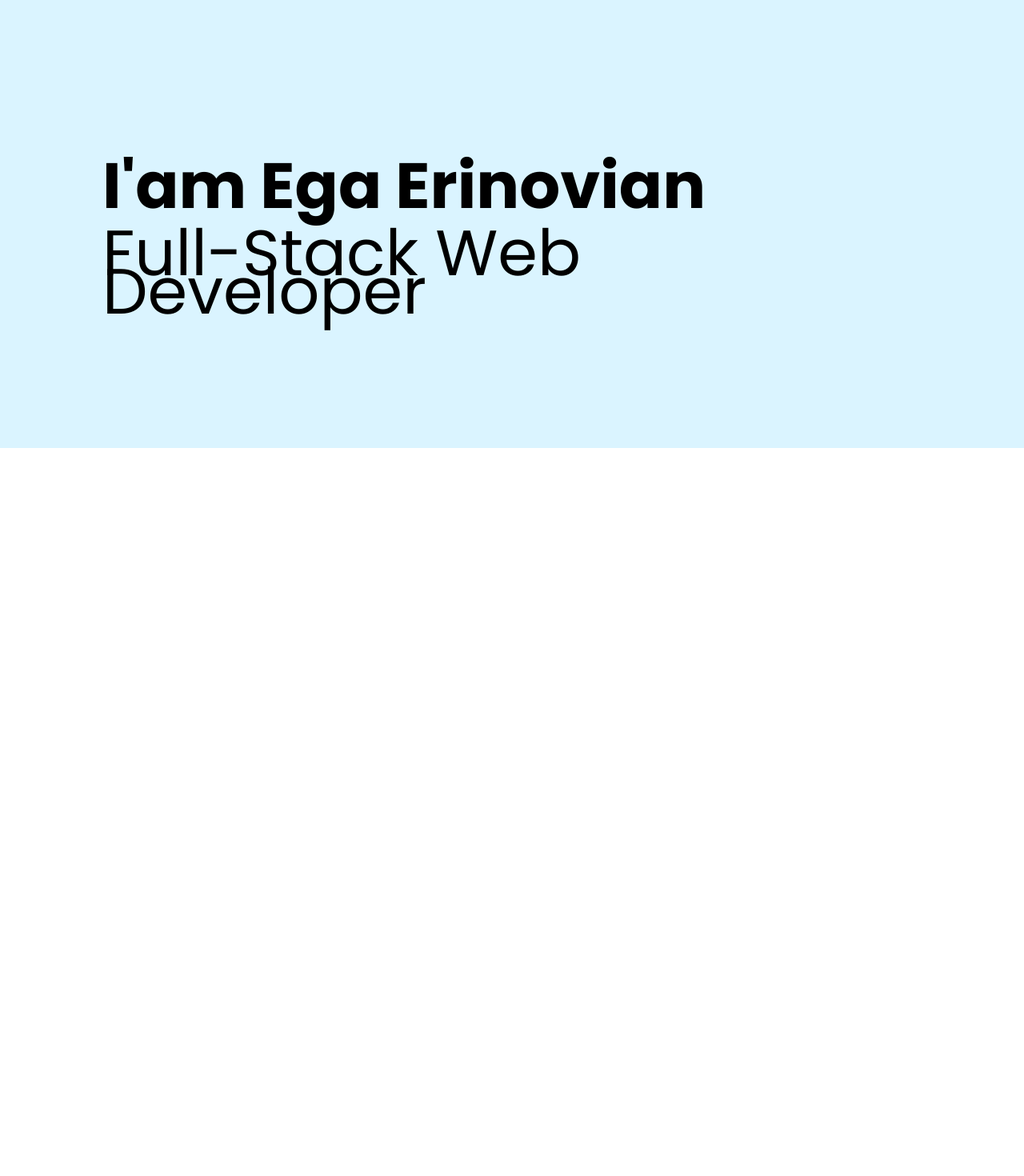
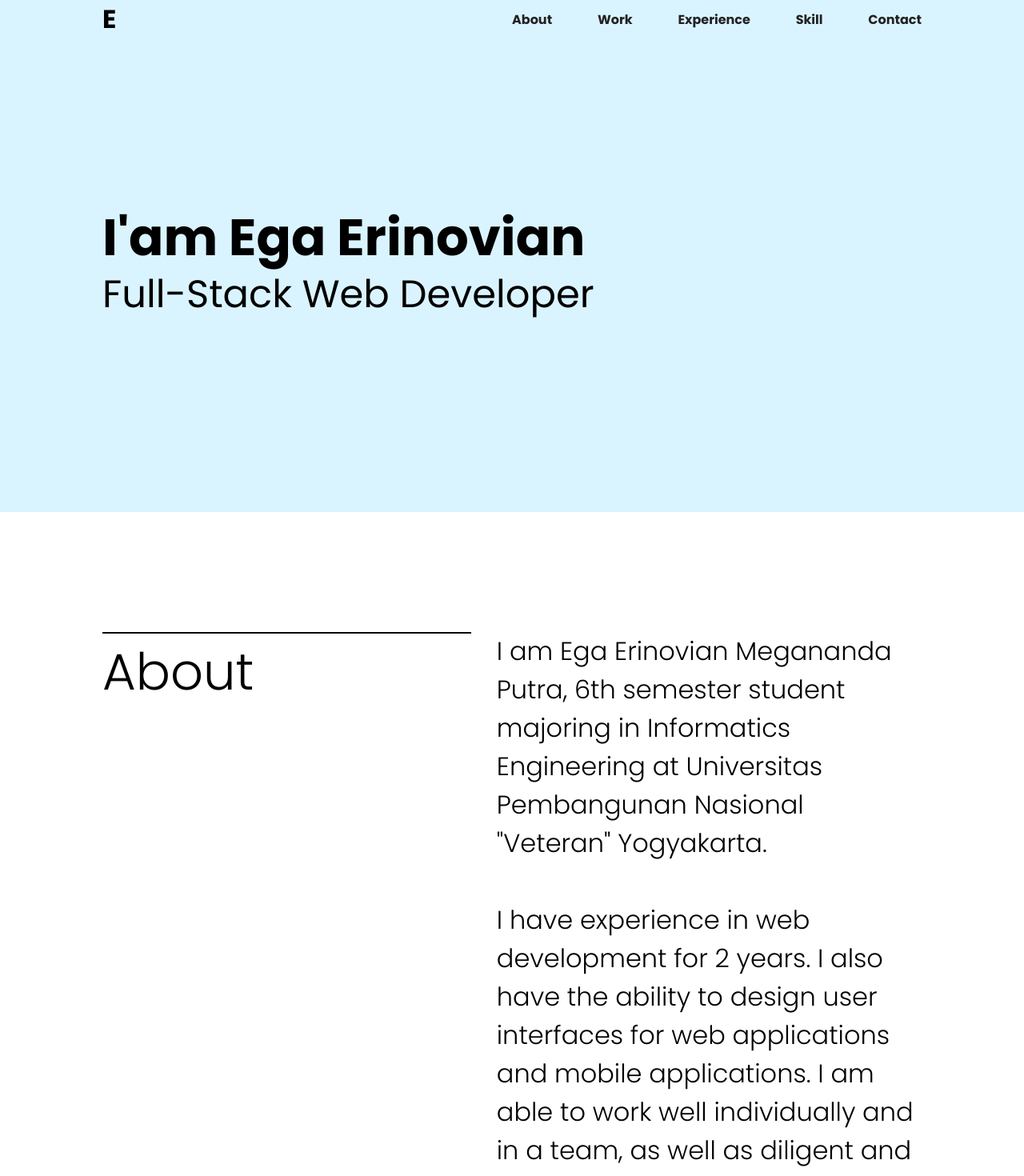
Before and after one commit to ega-erinovian/portfolio-v4, a React (Create React App) app: page / in a window 1280 px wide. Shown: the top 1470 px of the page at 80% size. Before the commit the page ends 800 px from the top, so only its background shows below. Built offline with nearby package versions, Linux system fonts and the light colour scheme; the HTML template or start-up script is replaced by a standard one.

Commit message:
finished navbar and header section

```diff
--- a/src/App.css
+++ b/src/App.css
@@ -1,5 +1,7 @@
 body{
   background-color: #fff;
+  min-width: 100vw;
+  overflow-x: hidden;
 }
 
 a{
@@ -7,6 +9,10 @@ a{
   text-decoration: none;
 }
 
+li{
+  list-style: none;
+}
+
 .container_padding{
   padding: 0 10vw;
 }
--- a/src/App.js
+++ b/src/App.js
@@ -1,10 +1,14 @@
 import './App.css';
+import Navbar from './components/navbar/Navbar';
+import About from './containers/about/About';
 import Header from './containers/header/Header';
 
 function App() {
   return (
     <>
+      <Navbar />
       <Header />
+      <About />
     </>
   );
 }
--- a/src/components/navbar/Navbar.jsx
+++ b/src/components/navbar/Navbar.jsx
@@ -0,0 +1,37 @@
+import React from 'react'
+import "./navbar.css"
+
+const Navbar = () => {
+  return (
+    <div className="navbar">
+        <div className='container_padding'>
+            <div className="menuToggle">
+              <input type="checkbox" />
+              <span></span>
+              <span></span>
+              <span></span>
+              <ul className="menu">
+                <li><a href="#">About</a></li>
+                <li><a href="#">Work</a></li>
+                <li><a href="#">Experience</a></li>
+                <li><a href="#">Skill</a></li>
+                <li><a href="#">Contact</a></li>
+              </ul>
+            </div>
+
+            <nav className='desktop'>
+              <h1>E</h1>
+              <ul>
+                  <li><a href="#about">About</a></li>
+                  <li><a href="#work">Work</a></li>
+                  <li><a href="#experience">Experience</a></li>
+                  <li><a href="#skill">Skill</a></li>
+                  <li><a href="#contact">Contact</a></li>
+              </ul>
+            </nav>
+        </div>
+    </div>
+  )
+}
+
+export default Navbar
--- a/src/components/navbar/navbar.css
+++ b/src/components/navbar/navbar.css
@@ -0,0 +1,185 @@
+.navbar{
+    width: 100vw;
+    position: fixed;
+    background-color: var(--color-bg);
+}
+
+.navbar .desktop h1{
+    font-size: 2rem;
+    transition: all .5s cubic-bezier(0.9,0.2,0.05,0.9);
+    -webkit-transition: all .5s cubic-bezier(0.9,0.2,0.05,0.9);
+    -moz-transition: all .5s cubic-bezier(0.9,0.2,0.05,0.9);
+    -ms-transition: all .5s cubic-bezier(0.9,0.2,0.05,0.9);
+    -o-transition: all .5s cubic-bezier(0.9,0.2,0.05,0.9);
+}
+
+.navbar .desktop h1:hover{
+    transform: skewY(-20deg);
+    -webkit-transform: skewY(-20deg);
+    -moz-transform: skewY(-20deg);
+    -ms-transform: skewY(-20deg);
+    -o-transform: skewY(-20deg);
+}
+
+.navbar .desktop{
+    width: 100%;
+    display: flex;
+    align-items: center;
+    justify-content: space-between;
+}
+
+.navbar .desktop ul{
+    width: 50%;
+    display: flex;
+    justify-content: space-between;
+    align-items: center;
+    font-weight: bold;
+}
+
+.navbar .desktop ul li{
+    transition: all .4s cubic-bezier(0.9,0.2,0.05,0.9);
+    -webkit-transition: all .4s cubic-bezier(0.9,0.2,0.05,0.9);
+    -moz-transition: all .4s cubic-bezier(0.9,0.2,0.05,0.9);
+    -ms-transition: all .4s cubic-bezier(0.9,0.2,0.05,0.9);
+    -o-transition: all .4s cubic-bezier(0.9,0.2,0.05,0.9);
+}
+
+.navbar .desktop ul li:hover{
+    transform: skewY(-10deg);
+    -webkit-transform: skewY(-10deg);
+    -moz-transform: skewY(-10deg);
+    -ms-transform: skewY(-10deg);
+    -o-transform: skewY(-10deg);
+}
+
+.menuToggle{
+    display: none;
+}
+
+/* Large Device */
+@media screen and (max-width: 1000px){
+    .navbar .desktop ul{
+        width: 70%;
+    }
+}
+
+/* Medium Device */
+@media screen and (max-width: 768px){
+    .navbar .desktop{
+        display: none;
+    }
+
+    .menuToggle{
+        display: flex;
+        flex-direction: column;
+        position: absolute;
+        top: 25px;
+        right: 25px;
+        z-index: 1;
+        user-select: none;
+    }
+
+    .menuToggle input{
+        display: flex;
+        width: 40px;
+        height: 32px;
+        position: absolute;
+        cursor: pointer;
+        opacity: 0;
+        z-index: 2;
+    }
+
+    .menuToggle span{
+        display: flex;
+        width: 29px;
+        height: 2px;
+        margin-bottom: 5px;
+        position: relative;
+        background: var(--color-text);
+        border-radius: 3px;
+        z-index: 1;
+        transform-origin: 5px 0px;
+        transition: transform 0.5s cubic-bezier(0.77,0.2,0.05,1.0), background 0.5s cubic-bezier(0.77,0.2,0.05,1.0), opacity 0.55s ease;
+        -webkit-transition: transform 0.5s cubic-bezier(0.77,0.2,0.05,1.0), background 0.5s cubic-bezier(0.77,0.2,0.05,1.0), opacity 0.55s ease;
+        -moz-transition: transform 0.5s cubic-bezier(0.77,0.2,0.05,1.0), background 0.5s cubic-bezier(0.77,0.2,0.05,1.0), opacity 0.55s ease;
+        -ms-transition: transform 0.5s cubic-bezier(0.77,0.2,0.05,1.0), background 0.5s cubic-bezier(0.77,0.2,0.05,1.0), opacity 0.55s ease;
+        -o-transition: transform 0.5s cubic-bezier(0.77,0.2,0.05,1.0), background 0.5s cubic-bezier(0.77,0.2,0.05,1.0), opacity 0.55s ease;
+    }
+
+    .menuToggle span:first-child
+    {
+      transform-origin: 0% 0%;
+    }
+
+    .menuToggle span:nth-last-child(2)
+    {
+      transform-origin: 0% 100%;
+    }
+
+    .menuToggle input:checked ~ span
+    {
+      opacity: 1;
+      transform: rotate(45deg) translate(-3px, -1px);
+      background: #36383F;
+    }
+    .menuToggle input:checked ~ span:nth-last-child(3)
+    {
+      opacity: 0;
+      transform: rotate(0deg) scale(0.2, 0.2);
+    }
+
+    .menuToggle input:checked ~ span:nth-last-child(2)
+    {
+      transform: rotate(-45deg) translate(0, -1px);
+    }
+
+    .menu{
+        display: flex;
+        flex-direction: column;
+        justify-content: space-between;
+        position: fixed;
+        top: 0;
+        right: -1rem;
+        width: 95vw;
+        min-height: 100vh;
+        box-shadow: 0 0 1rem #85888C;
+        padding: 125px 100px 170px 60px;
+        background-color: #F5F6FA;
+        -webkit-font-smoothing: antialiased;
+        transform-origin: 0% 0%;
+        transform: translate(100%, 0);
+        -webkit-transform: translate(100%, 0);
+        -moz-transform: translate(100%, 0);
+        -ms-transform: translate(100%, 0);
+        -o-transform: translate(100%, 0);
+        transition: transform 0.5s cubic-bezier(0.77,0.2,0.05,1.0);
+        -webkit-transition: transform 0.5s cubic-bezier(0.77,0.2,0.05,1.0);
+        -moz-transition: transform 0.5s cubic-bezier(0.77,0.2,0.05,1.0);
+        -ms-transition: transform 0.5s cubic-bezier(0.77,0.2,0.05,1.0);
+        -o-transition: transform 0.5s cubic-bezier(0.77,0.2,0.05,1.0);
+}
+
+    .menu li
+    {
+        padding: 10px 0;
+        transition-delay: 2s;
+        font-size: 3rem;
+        text-align: right;
+    }
+
+    .menuToggle input:checked ~ ul
+    {
+      transform: none;
+    }
+}
+
+@media screen and (max-width: 480px){
+    .menu{
+        padding: 140px 100px 150px 60px;
+    }
+
+    .menu li
+    {
+        font-size: 2rem;
+    }
+}
--- a/src/containers/about/About.jsx
+++ b/src/containers/about/About.jsx
@@ -0,0 +1,23 @@
+import React from 'react'
+import './about.css'
+
+const About = () => {
+  return (
+    <div className="about" id="about">
+        <div className="container_padding">
+          <div className="about_content">
+            <h1>About</h1>
+            <p>
+              I am Ega Erinovian Megananda Putra, 6th semester student majoring in Informatics Engineering at Universitas Pembangunan Nasional "Veteran" Yogyakarta. <br/> <br/>
+
+              I have experience in web development for 2 years. I also have the ability to design user interfaces for web applications and mobile applications. I am able to work well individually and in a team, as well as diligent and honest in doing work and assignments.
+            </p>
+          </div>
+        </div>
+    </div>
+  )
+}
+
+export default About
+
+// TODO: Mobile responsive about section
--- a/src/containers/about/about.css
+++ b/src/containers/about/about.css
@@ -0,0 +1,30 @@
+.about{
+    margin: 150px 0 250px 0;
+}
+
+
+.about .about_content{
+    display: grid;
+    grid-template-columns: 45% auto;
+    grid-gap: 2rem;
+}
+
+.about .about_content h1{
+    border-top: 2px solid #000;
+    font-size: 4rem;
+    font-weight: 300;
+    transition: all .5s cubic-bezier(0.9,0.2,0.05,0.9);
+    -webkit-transition: all .5s cubic-bezier(0.9,0.2,0.05,0.9);
+    -moz-transition: all .5s cubic-bezier(0.9,0.2,0.05,0.9);
+    -ms-transition: all .5s cubic-bezier(0.9,0.2,0.05,0.9);
+    -o-transition: all .5s cubic-bezier(0.9,0.2,0.05,0.9);
+}
+
+.about:hover .about_content h1{
+    letter-spacing: 6px;
+}
+
+.about .about_content p{
+    font-size: 2rem;
+    font-weight: 300;
+}
--- a/src/containers/header/Header.jsx
+++ b/src/containers/header/Header.jsx
@@ -5,7 +5,7 @@ const Header = () => {
   return (
     <section className="header">
         <div className="container_padding">
-            <h1>I'am Ega Erinovian</h1>
+            <h1>I'am <span>Ega Erinovian</span></h1>
             <p>Full-Stack Web Developer</p>
         </div>
     </section>
--- a/src/containers/header/header.css
+++ b/src/containers/header/header.css
@@ -1,18 +1,52 @@
 .header{
-    width: 100vw;
-    height: 70vh;
+    min-width: 100vw;
+    height: 80vh;
     background-color: var(--color-bg);
-}
-
-.header{
+    overflow-x: hidden;
     display: flex;
     align-items: center;
 }
 
 .header h1{
-    font-size: 5rem;
+    font-size: 4rem;
+    transition: all .5s cubic-bezier(0.9,0.2,0.05,0.9);
+    -webkit-transition: all .5s cubic-bezier(0.9,0.2,0.05,0.9);
+    -moz-transition: all .5s cubic-bezier(0.9,0.2,0.05,0.9);
+    -ms-transition: all .5s cubic-bezier(0.9,0.2,0.05,0.9);
+    -o-transition: all .5s cubic-bezier(0.9,0.2,0.05,0.9);
 }
+
+.header h1:hover{
+    transform: skewx(-20deg);
+    -webkit-transform: skewx(-20deg);
+    -moz-transform: skewx(-20deg);
+    -ms-transform: skewx(-20deg);
+    -o-transform: skewx(-20deg);
+}
+
 .header p{
     line-height: 3rem;
-    font-size: 5rem;
+    font-size: 3rem;
 }
+
+@media screen and (max-width: 768px){
+    .header h1{
+        font-size: 2.8rem;
+    }
+
+    .header p{
+        line-height: 2rem;
+        font-size: 1.4rem;
+    }
+}
+
+@media screen and (max-width: 480px){
+    .header h1{
+        font-size: 1.9rem;
+    }
+
+    .header p{
+        line-height: 1.5rem;
+        font-size: 0.95rem;
+    }
+}
```
